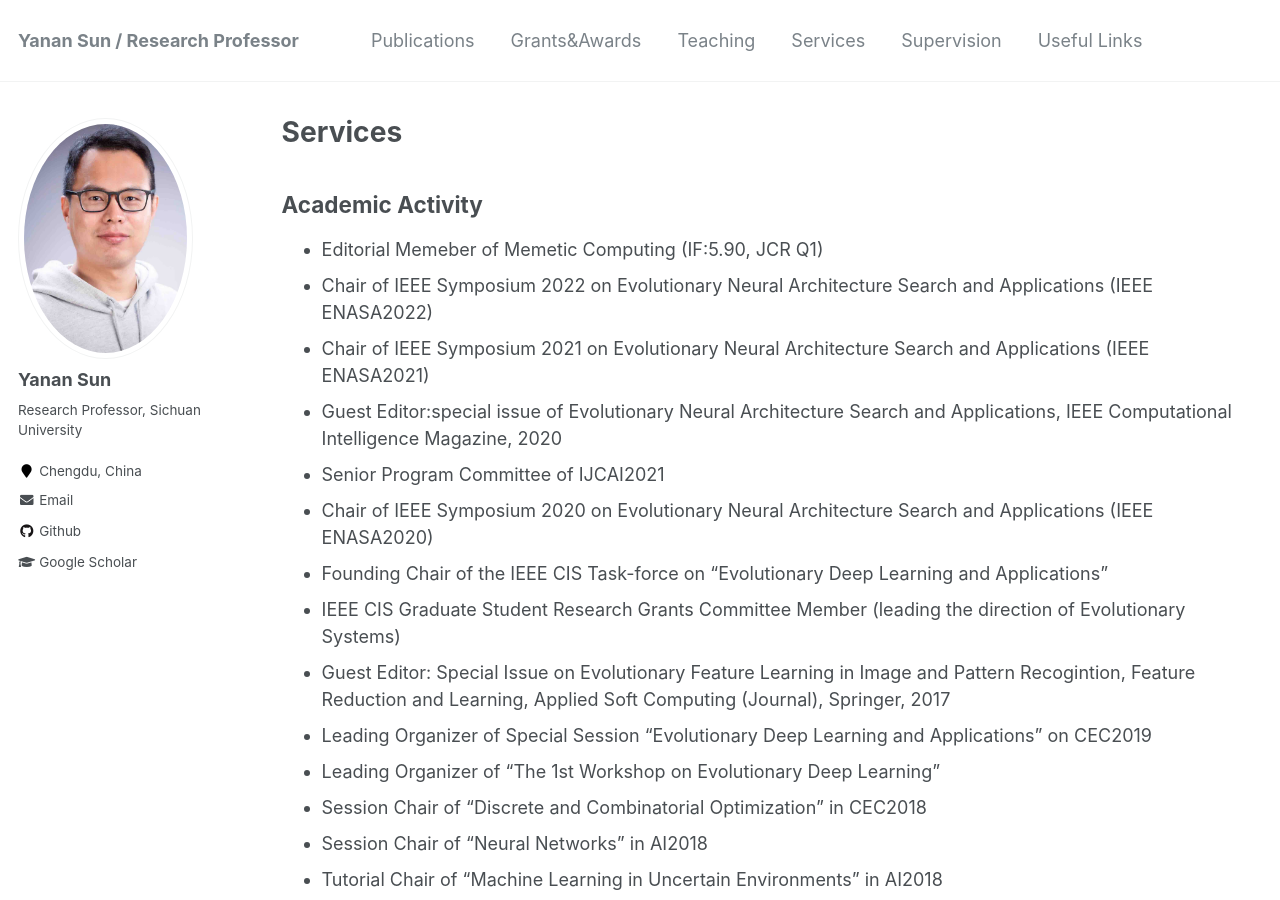
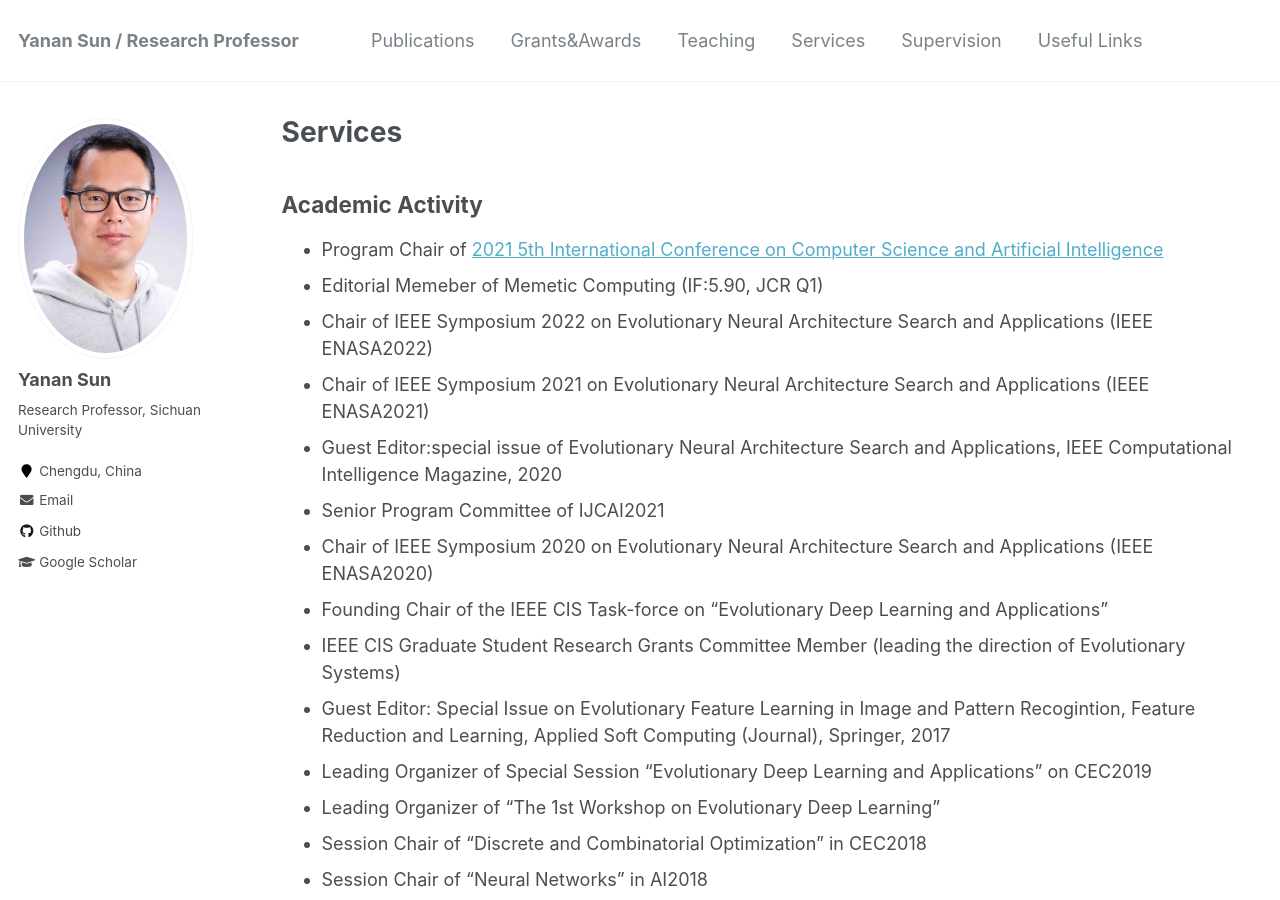
Before and after one commit to yn-sun/yn-sun.github.io, a Jekyll site: the page built from _pages/services.md, in a window 1280 px wide and 900 px high. Built offline with Jekyll 4.4.1, drawn with Linux system fonts in a browser that asks for light colours; comment, search, counter and statistics services are not loaded.

Commit message:
Update services.md

```diff
--- a/_pages/services.md
+++ b/_pages/services.md
@@ -7,6 +7,7 @@ author_profile: true
 
 ## Academic Activity
 
+* Program Chair of [2021 5th International Conference on Computer Science and Artificial Intelligence](http://csai.org/index.html)
 * Editorial Memeber of Memetic Computing (IF:5.90, JCR Q1)
 * Chair of IEEE Symposium 2022 on Evolutionary Neural Architecture Search and Applications (IEEE ENASA2022)
 * Chair of IEEE Symposium 2021 on Evolutionary Neural Architecture Search and Applications (IEEE ENASA2021)
```
